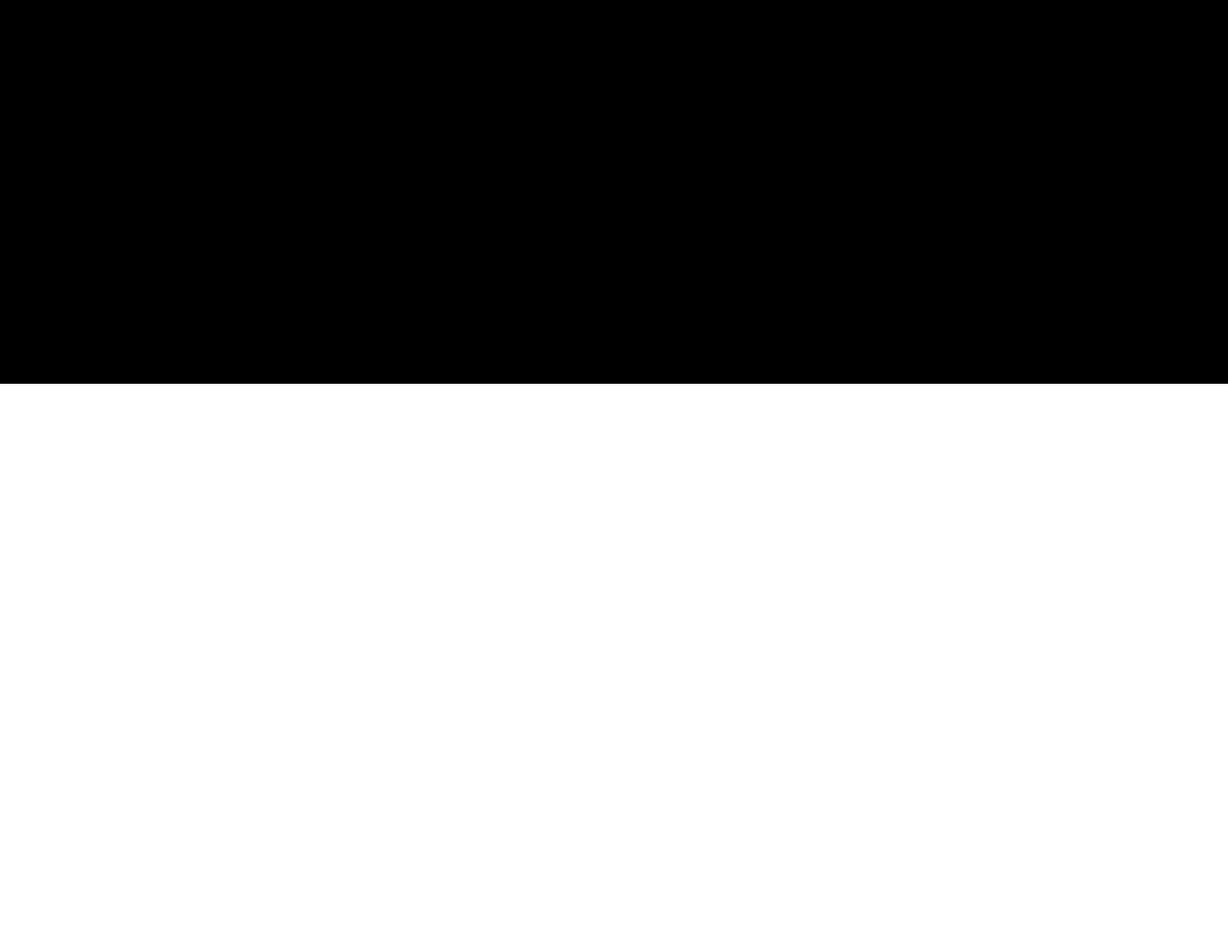
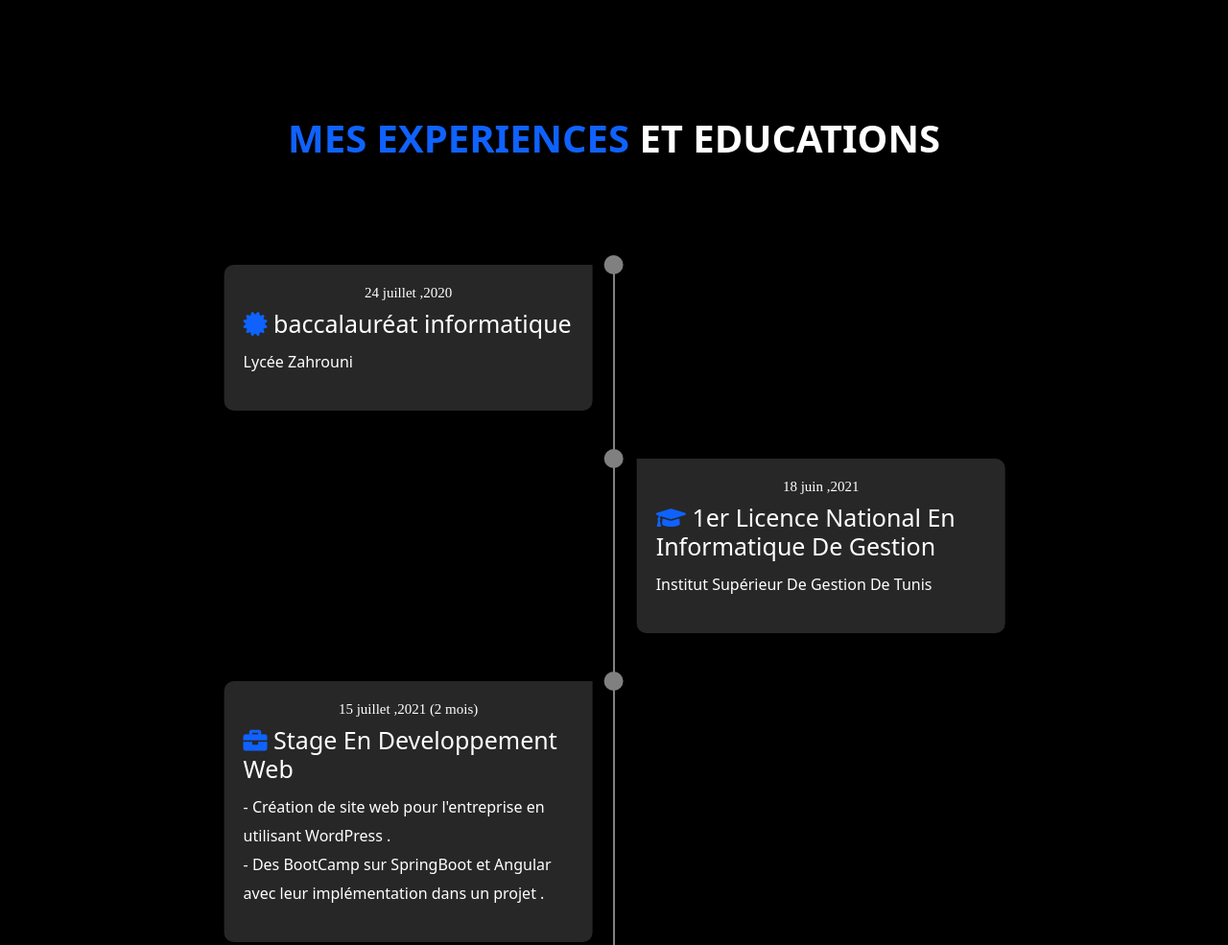
Before and after one commit to boumnijel-rayen/My-Personal-WebSite, a plain HTML site: page index.html in a window 1280 px wide. Shown: the part 2800-3785 px from the top of the page at 96% size. Before the commit the page ends 3200 px from the top, so only its background shows below. Drawn offline with nearby package versions, Linux system fonts and the light colour scheme.

Commit message:
experiences section

```diff
--- a/index.html
+++ b/index.html
@@ -29,7 +29,7 @@
             <ul id="list">
                 <li><a href="#propos">À PROPOS</a></li>
                 <li><a href="#competences">MES COMPÉTENCES</a></li>
-                <li><a href="#">MES EXPERIENCES</a></li>
+                <li><a href="#experiences">MES EXPERIENCES</a></li>
                 <li><a href="#">MES PROJETS</a></li>
                 <li><a href="#">CONTACTEZ-MOI</a></li>
             </ul>
@@ -230,6 +230,41 @@
         </div>
     </section>
 
+    <!--MES EXPERIENCES-->
+
+    <section id="experiences">
+        <h2><font color="#0F62FE">MES EXPERIENCES</font> ET EDUCATIONS</h2>
+
+        <div class="container-tl">
+            <div class="timeline">
+                <ul>
+                    <li>
+                        <h5>24 juillet ,2020</h5>
+                        <h4><i class="fas fa-certificate"></i> baccalauréat informatique</h4>
+                        <p>Lycée Zahrouni</p>
+                    </li>
+                    <li>
+                        <h5>18 juin ,2021</h5>
+                        <h4><i class="fas fa-graduation-cap"></i> 1er Licence National En Informatique De Gestion</h4>
+                        <p>Institut Supérieur De Gestion De Tunis</p>
+                    </li>
+                    <li>
+                        <h5>15 juillet ,2021 (2 mois)</h5>
+                        <h4><i class="fas fa-briefcase"></i> Stage En Developpement Web</h4>
+                        <p>- Création de site web pour l'entreprise en utilisant WordPress .<br>
+                        - Des BootCamp sur SpringBoot et Angular avec leur implémentation dans un projet .</p>
+                    </li>
+                    <li>
+                        <h5>29 septembre ,2021</h5>
+                        <h4><i class="fas fa-code"></i> Formation HTML5, CSS3 et JavaScript</h4>
+                        <a href="https://www.udemy.com/certificate/UC-638946e9-e1db-4dca-a234-5f02d45f507c/" target="_blank"><button type="button" class="btn btn-success">Consulter</button></a> ou
+                        <a href="https://raw.githubusercontent.com/boumnijel-rayen/My-Personal-WebSite/master/img/qrCode" target="_blank"><button type="button" class="btn btn-warning">Scaner</button></a>
+                    </li>
+                </ul>
+            </div>
+        </div>
+    </section>
+
     <script src="counter.js">
     </script>
 </body>
--- a/style.css
+++ b/style.css
@@ -203,7 +203,7 @@ header .nom button i{
 #competences{
     background-color: black;
     width: 100%;
-    height: 210vh;
+    height: 1400px;
 }
 
 #competences h2{
@@ -384,6 +384,122 @@ svg .c11:nth-child(2){
     color: #a5a5a5;
 }
 
+/*EXPERIENCES*/
+
+#experiences{
+    height: 1300px;
+    background-color: black;
+}
+
+#experiences h2{
+    text-align: center;
+    color: #ffffff;
+    font-size: 40px;
+    font-weight: 600;
+}
+
+.container-tl{
+    min-height: 100vh;
+    width: 100%;
+    display: flex;
+    justify-content: center;
+    justify-items: center;
+    position: relative;
+    padding: 100px 0;
+}
+
+.timeline{
+    color: #ffffff;
+    margin: 0 auto;
+    width: 90%;
+    height: auto;
+    max-width: 800px;
+    position: absolute;
+}
+
+.timeline ul{
+    list-style: none;
+}
+
+.timeline ul li{
+    width: 50%;
+    background-color: #272727;
+    padding: 20px;
+    margin-bottom: 50px;
+    position: relative;
+}
+
+.timeline ul li:nth-child(odd){
+    float: left;
+    clear: right;
+    transform: translateX(-10%);
+    border-radius: 10px 0 10px 10px;
+}
+
+.timeline ul li:nth-child(even){
+    float: right;
+    clear: left;
+    transform: translateX(2%);
+    border-radius: 0 10px 10px 10px;
+}
+
+.timeline::before{
+    content: '';
+    position: absolute;
+    height: 95%;
+    width: 2px;
+    background-color: gray;
+    left: 50%;
+    transform: translateX(-50%);
+}
+
+.timeline ul li::after{
+    content: '';
+    position: absolute;
+    width: 20px;
+    height: 20px;
+    background-color: gray;
+    border-radius: 50%;
+    top: 0;
+}
+
+.timeline ul li:nth-child(odd)::after{
+    right: -11%;
+    transform: translate(-50%,-50%);
+}
+
+.timeline ul li:nth-child(even)::after{
+    left: -6.3%;
+    transform: translate(-50%,-50%);
+}
+
+.timeline ul li:hover::after{
+    background-color: #0F62FE;
+}
+
+.timeline h5{
+    text-align: center;
+    font-family: "Montserrat";
+    font-size: 15px;
+}
+
+.timeline i{
+    color: #0F62FE;
+}
+
+.timeline h4{
+    font-size: 25px;
+    font-weight: 500;
+    margin-bottom: 10px;
+}
+
+.timeline p{
+    font-size: 16px;
+    font-weight: 300;
+    line-height: 30px;
+}
+
+
 /*Responsive mobile*/
 
 @media screen and (max-width : 550px){
@@ -456,7 +572,7 @@ svg .c11:nth-child(2){
     }
 
     .a_propos{
-        height: 165vh;
+        height: 1100px;
     }
 
     .col_text_ap{
@@ -471,19 +587,43 @@ svg .c11:nth-child(2){
 
     /*MES COMPETENCES*/
     #competences{
-        height: 540vh;
+        height: 3700px;
     }
+
+    /*MES EXPERIENCES*/
+
+    #experiences{
+        height: 1500px;
+    }
+
+    .timeline ul li{
+        width: 90%;
+        float: none;
+    }
+
+    .timeline::before{
+        display: none;
+    }
+
+    .timeline ul li::after{
+        display: none;
+    }
+
+    .timeline ul li:nth-child(odd){
+        transform: translateX(0%);
+        border-radius: 10px 10px 10px 10px;
+    }
+
+    .timeline ul li:nth-child(even){
+        transform: translateX(-11%);
+        border-radius: 10px 10px 10px 10px;
+    }
+
 }
 
-@media screen and (min-height : 700px) and (max-width : 550px){
-    .a_propos{
-        height: 145vh;
-    }
-}
-
-@media screen and (min-height : 800px) and (max-width : 550px){
-    .a_propos{
-        height: 140vh;
+@media screen and (min-width : 280px) and (max-width : 400px) and (min-height : 560px) and (max-height : 700px){
+    #experiences{
+        height: 1700px;
     }
 }
 
@@ -762,6 +902,18 @@ svg .c11:nth-child(2){
     nav ul{
         margin-bottom: 5%;
     }
+
+    /*MES COMPETENCES*/
+
+    #competences{
+        height: 1900px;
+    }
+
+    /*MES EXPERIENCES*/
+
+    #experiences{
+        height: 1500px;
+    }
 }
 
 @media screen and (min-width : 1300px) and (max-width : 1450px) and (min-height : 960px) and (max-height : 1100px){
@@ -898,4 +1050,17 @@ svg .c11:nth-child(2){
     nav ul{
         margin-bottom: 6%;
     }
+
+    /*MES COMPETENCES*/
+
+    #competences{
+        height: 1900px;
+    }
+
+    /*MES EXPERIENCES*/
+
+    #experiences{
+        height: 1500px;
+    }
+
 }
```
Also changed, not shown: img/qrCode.png (added).
